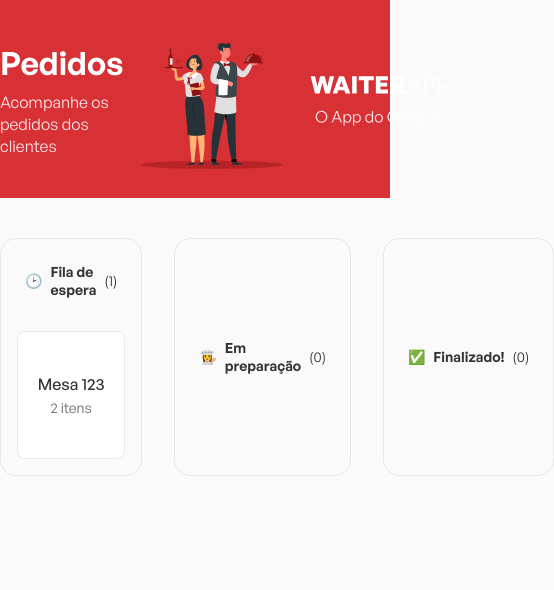
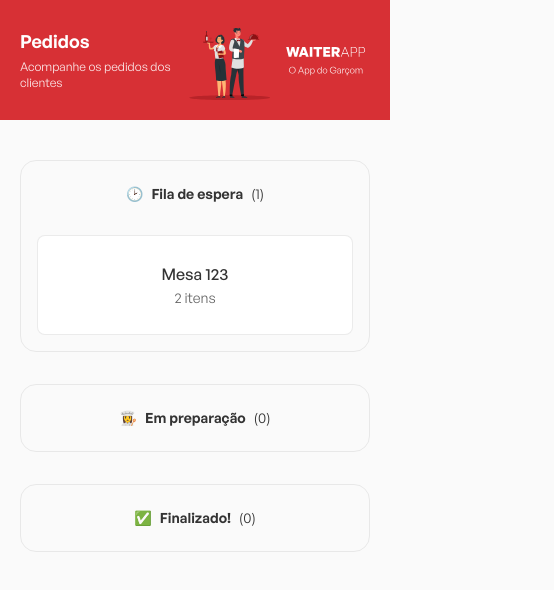
Before and after one commit to Augusto9237/waiter-app-gdmsve, a React (Vite) app: page / in a window 390 px wide. Shown: the top 590 px of the page, 554 px wide, since content can reach past the window. Built offline with nearby package versions, Linux system fonts and the light colour scheme.

Commit message:
responsive ok

```diff
--- a/src/components/Header/styles.ts
+++ b/src/components/Header/styles.ts
@@ -6,6 +6,15 @@ export const Container = styled.header`
   justify-content: center;
   height: 198px;
   align-items: center;
+
+  @media (max-width: 768px) {
+    padding: 0 40px;
+  }
+
+  @media (max-width: 415px) {
+    padding: 0 20px;
+    height: 120px;
+  }
 `;
 
 export const Content = styled.div`
@@ -19,6 +28,10 @@ export const Content = styled.div`
     h1 {
       color: #fff;
       font-size: 32px;
+
+      @media (max-width: 415px) {
+        font-size: 18px;
+      }
     }
 
     h2 {
@@ -27,6 +40,16 @@ export const Content = styled.div`
       font-size: 16px;
       opacity: 0.9;
       margin-top: 6px;
+
+      @media (max-width: 415px) {
+        font-size: 12px;
+      }
+    }
+  }
+
+  img {
+    @media (max-width: 415px) {
+      width: 190px;
     }
   }
 `;
--- a/src/components/Orders/styles.ts
+++ b/src/components/Orders/styles.ts
@@ -6,4 +6,13 @@ export const Container = styled.div`
   max-width: 1216px;
   margin: 40px auto;
   gap: 32px;
+
+  @media (max-width: 768px) {
+    flex-direction: column;
+    padding: 0 40px;
+  }
+
+  @media (max-width: 415px) {
+    padding: 0 20px;
+  }
 `;
--- a/src/components/OrdersBoard/styles.ts
+++ b/src/components/OrdersBoard/styles.ts
@@ -50,6 +50,14 @@ export const OrdersContainer = styled.div`
 
     & + button {
       margin-top: 24px;
+
+      @media (max-width: 415px) {
+        margin-top: 16px;
+      }
+    }
+
+    @media (max-width: 415px) {
+      height: 100px;
     }
   }
 `;
```
